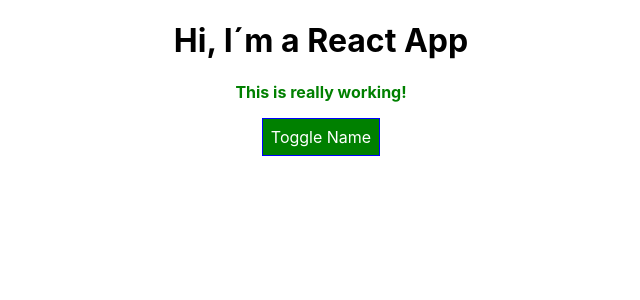
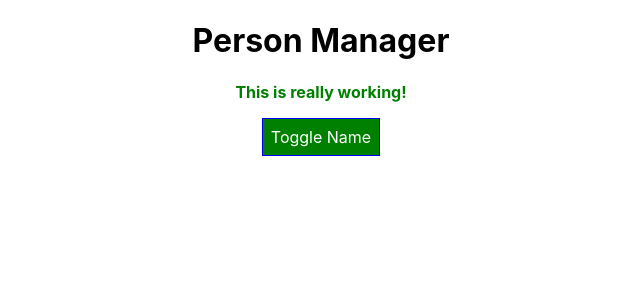
Before and after one commit to MaestroShifu/React-Complete-Guide, a React (Create React App) app: page / in a window 1280 px wide. Shown: the top 300 px of the page, without its empty margins (319-959 px from the left). Built offline with nearby package versions, Linux system fonts and the light colour scheme.

Commit message:
Se suben cambios y refactor del proyecto [Notaciones importantes de ciclos de vide etc etc]

```diff
--- a/src/components/Cockpit/Cockpit.js
+++ b/src/components/Cockpit/Cockpit.js
@@ -1,11 +1,11 @@
 import React from 'react';
 
-import classes from './Cockpit.css';//-> Importa clases especiales solo para el componente
+import './Cockpit.css';//-> Importa clases especiales solo para el componente
 
 const Cockpit = (props) => {
     return (
-        <div className={classes.Cockpit}>
-            <h1>Hi, I´m a React App</h1>
+        <div>
+            <h1>{props.title}</h1>
             <p className={props.class}>This is really working!</p>
 
             <button style={props.style} onClick={props.clicked}>Toggle Name</button>
--- a/src/components/Persons/Person/Person.js
+++ b/src/components/Persons/Person/Person.js
@@ -9,7 +9,7 @@
     // if(Math.random() > .7) {
     //     throw new Error("Someting went wrong");
     // }
-
+    console.log('[Person.js] rendering...');
     //-> Cuando son mas de dos lineas, se debe poner un div para agrupar y poner parentesis ( ).
     return (
         <div className="Person">
--- a/src/components/Persons/Persons.js
+++ b/src/components/Persons/Persons.js
@@ -4,6 +4,7 @@
 import Person from './Person/Person'
 
 const Persons = (props) => props.persons.map((person, index) => {
+    console.log('[Persons.js] rendering...');
     //Manejo de componente superior: Primero evalua el componente principal y si cambia de estado da acceso al nuevo componente. [Loading - Manejo de errores personalizados - Espera de cargas]
     return <ErrorBoundary key={index}><Person
         click={() => props.clicked(index)}
--- a/src/containers/App.js
+++ b/src/containers/App.js
@@ -1,66 +1,111 @@
-import React, { useState } from 'react';
-// import React, { Component } from 'react'; -> Componentes que extienden directamente de Component
+// import React, { useState } from 'react';
+import React, { Component } from 'react'; //-> Componentes que extienden directamente de Component
 
 import './App.css';
 
 import Persons from '../components/Persons/Persons';
 import Cockpit from '../components/Cockpit/Cockpit';
 
-//-> class-based components
-// class App extends Component {
-//   state = {
-//     persons: [
-//       { name: "Max", age: 28 },
-//       { name: "Daniel", age: 19 },
-//       { name: "Manu", age: 15 },
-//     ],
-//     otherState: 'Some other value'
-//   }
+class App extends Component {
+  constructor(props) {
+    console.log('[App.js] constructor');
+    super(props);
 
-//   constructor(props) {
-//    super(props);
-//    this.switchNameHandler = this.switchNameHandler.bind(this); //-> Asigna la funcion como propia de este componente
-//   }
+    this.state = {
+      persons: [
+        { name: "Max", age: 28 },
+        { name: "Daniel", age: 19 },
+        { name: "Manu", age: 15 },
+      ],
+      style: {
+        backgroundColor: "green",
+        color: "white",
+        font: 'inherit',
+        border: '1px solid blue',
+        padding: '8px',
+        cursor: 'pointer'
+      },
+      className: ['green', 'bold'],
+      showPersons: false
+    };
 
-//   //Si no lo llamo de esta manera, va a hacer referencia a la clase y no al evento como tal
-//   switchNameHandler = () => {//-> Expresion de Handler da referencia a eventos [Buenas practicas]
-//     console.log('Was cliked!');
-//     this.setState({//-> Cambia el estado del componente; Ejecuta el redenrizado del DOM por el nodo
-//       persons: [
-//         { name: "Maximilian", age: 25 },
-//         { name: "Daniel Santos", age: 22 },
-//         { name: "Manu", age: 15 },
-//       ],
-//     });
-//   }
+    // this.tooglePersonsHandler = this.tooglePersonsHandler.bind(this);
+  }
 
-//   render() {
-//     /* Forma tradicional de retornar */
-//     return (
-//       <div className="App">
-//         <h1>Hi, I´m a React App</h1>
-//         <p>This is really working!</p>
+  static getDerivedStateFromProps(props, state) {
+    console.log('[App.js] getDerivedStateFromProps', props);
+    return state;
+  }
 
-//         <button onClick={this.switchNameHandler}>Switch Name</button>
+  nameChangedHandler = (newName, index) => {
+    let state = {...this.state};
 
-//         <Person name={this.state.persons[0].name} age={this.state.persons[0].age} />
-//         <Person name={this.state.persons[1].name} age={this.state.persons[1].age}> My hobbies: Run in the park </Person>
-//         <Person name={this.state.persons[2].name} age={this.state.persons[2].age} />
-//       </div>
-//     );
+    state.persons[index].name = newName;
 
-//     /* Crear un elemento -> createElement('html', configuración, 'Nodos hijos') */
-//     // return React.createElement('div', {className: 'App'}, React.createElement('h1', null, 'Hi, I´m a React App'));
-//   }
-// }
+    this.setState(state);
+  }
 
-// export default App;
+  deletePersonHandler = (index) => {
+    let state = {...this.state};
 
-//Datos importantes
+    state.persons.splice(index, 1);
 
-//-> Props: Son los atributos de configuración para el componente.
+    this.setState(state);
+  }
 
-//-> State: Es la representacion del componente en un tiempo determinado, esta data puede variar en el ciclo de vida del mismo [Al detectar cambio renderiza en el DOM el componente]
+  tooglePersonsHandler = () => {
+    let style = {...this.state.style};
+    let className = {...this.state.className};
+
+    style.backgroundColor = !this.state.showPersons ? "red" : "green";
+    className = !this.state.showPersons ? ['red', 'bold'] : ['green', 'bold'];
+
+    this.setState({style: style, className: className, showPersons: !this.state.showPersons});
+
+    console.log(this.state)
+  }
+
+  render() {
+    console.log('[App.js] render');
+
+    return (
+      <div className="App">
+        <Cockpit
+          title={this.props.appTitle}
+          class={this.state.className.join(' ')}
+          style={this.state.style}
+          clicked={this.tooglePersonsHandler}
+        />
+
+        {/* If pro  [showPersons && data] -> Solo muestra si es verdadero */}
+        {this.state.showPersons &&
+          <div>
+            <Persons
+              persons={this.state.persons}
+              clicked={this.deletePersonHandler}
+              changed={this.nameChangedHandler}
+            />
+          </div>
+        }
+      </div>
+    );
+  }
+
+  componentWillMount() {
+    console.log('[App.js] componentWillMount');
+  }
+
+  componentDidMount() {
+    console.log('[App.js] componentDidMount');
+  }
+}
+
+
+
+
+
+
+
 
 
 
@@ -75,87 +120,88 @@
 // -> Las variables de estado las conserva React
 // -> No se deben mutar los estados del componente
 
-const App = props => {
-  // useState() -> El estado actual / Una función que lo actualiza.
-  const [ personsState, setPersonsState ] = useState({//-> Propiedad de ES6  “Desestructuración de Arrays” / Declara una “variable de estado del componente” / Puedes usar cuantas variables de estados quieras y con nombres diferentes
-    persons: [
-      { name: "Max", age: 28 },
-      { name: "Daniel", age: 19 },
-      { name: "Manu", age: 15 },
-    ]
-  });
+// const App = props => {
+//   // useState() -> El estado actual / Una función que lo actualiza.
+//   const [ personsState, setPersonsState ] = useState({//-> Propiedad de ES6  “Desestructuración de Arrays” / Declara una “variable de estado del componente” / Puedes usar cuantas variables de estados quieras y con nombres diferentes
+//     persons: [
+//       { name: "Max", age: 28 },
+//       { name: "Daniel", age: 19 },
+//       { name: "Manu", age: 15 },
+//     ]
+//   });
 
-  //Otra manera de manejar los estilos
-  const [ styleSheet, setStyle] = useState(
-    {
-      style: {
-        backgroundColor: "green",
-        color: "white",
-        font: 'inherit',
-        border: '1px solid blue',
-        padding: '8px',
-        cursor: 'pointer'
-      },
-      className: ['green', 'bold']
-    }
-  );
+//   //Otra manera de manejar los estilos
+//   const [ styleSheet, setStyle] = useState(
+//     {
+//       style: {
+//         backgroundColor: "green",
+//         color: "white",
+//         font: 'inherit',
+//         border: '1px solid blue',
+//         padding: '8px',
+//         cursor: 'pointer'
+//       },
+//       className: ['green', 'bold']
+//     }
+//   );
 
-  const [ showPersons, setshowPersons ] = useState(false);
+//   const [ showPersons, setshowPersons ] = useState(false);
 
-  // const [ otherState, setotherState ] = useState('Some other value'); -> Otra variable de entorno
+//   // const [ otherState, setotherState ] = useState('Some other value'); -> Otra variable de entorno
 
-  const nameChangedHandler = (newName, index) => {
-    let persons = [...personsState.persons];
+//   const nameChangedHandler = (newName, index) => {
+//     let persons = [...personsState.persons];
 
-    persons[index].name = newName;
+//     persons[index].name = newName;
 
-    setPersonsState({//-> Se crea un set para modificar cada estado
-      persons: persons
-    });
-  }
+//     setPersonsState({//-> Se crea un set para modificar cada estado
+//       persons: persons
+//     });
+//   }
 
-  const deletePersonHandler = (index) => {
-    // let persons = personsState.persons;-> Estoy copiando la asignacion por memoria a [persons], tenemos es que copiar el elemento
-    let persons = [...personsState.persons]; //-> Realizo la copia del elemento
+//   const deletePersonHandler = (index) => {
+//     // let persons = personsState.persons;-> Estoy copiando la asignacion por memoria a [persons], tenemos es que copiar el elemento
+//     let persons = [...personsState.persons]; //-> Realizo la copia del elemento
 
-    persons.splice(index, 1);
+//     persons.splice(index, 1);
 
-    setPersonsState({
-      persons: persons
-    });
-  }
+//     setPersonsState({
+//       persons: persons
+//     });
+//   }
 
-  const tooglePersonsHandler = () => {
-    let styleBtn = {...styleSheet.style};
-    let className = [...styleSheet.className];
+//   const tooglePersonsHandler = () => {
+//     let styleBtn = {...styleSheet.style};
+//     let className = [...styleSheet.className];
 
-    styleBtn.backgroundColor = !showPersons ? "red" : "green";
-    className = !showPersons ? ['red', 'bold'] : ['green', 'bold'];
+//     styleBtn.backgroundColor = !showPersons ? "red" : "green";
+//     className = !showPersons ? ['red', 'bold'] : ['green', 'bold'];
 
-    setStyle({style: styleBtn, className: className});
-    setshowPersons(!showPersons);
-  }
+//     setStyle({style: styleBtn, className: className});
+//     setshowPersons(!showPersons);
+//   }
 
-  return (
-    <div className="App">
-      <Cockpit
-        class={styleSheet.className.join(' ')}
-        style={styleSheet.style}
-        clicked={tooglePersonsHandler}
-      />
+//   return (
+//     <div className="App">
+//       <Cockpit
+//         title={props.appTitle}
+//         class={styleSheet.className.join(' ')}
+//         style={styleSheet.style}
+//         clicked={tooglePersonsHandler}
+//       />
 
-      {/* If pro  [showPersons && data] -> Solo muestra si es verdadero */}
-      {showPersons &&
-        <div>
-          <Persons
-            persons={personsState.persons}
-            clicked={deletePersonHandler}
-            changed={nameChangedHandler}
-          />
-        </div>
-      }
-    </div>
-  );
-}
+//       {/* If pro  [showPersons && data] -> Solo muestra si es verdadero */}
+//       {showPersons &&
+//         <div>
+//           <Persons
+//             persons={personsState.persons}
+//             clicked={deletePersonHandler}
+//             changed={nameChangedHandler}
+//           />
+//         </div>
+//       }
+//     </div>
+//   );
+// }
 
 export default App;
--- a/src/index.js
+++ b/src/index.js
@@ -4,7 +4,7 @@
 import App from './containers/App';
 import * as serviceWorker from './serviceWorker';
 
-ReactDOM.render(<App />, document.getElementById('root'));
+ReactDOM.render(<App appTitle="Person Manager"/>, document.getElementById('root'));
 
 // If you want your app to work offline and load faster, you can change
 // unregister() to register() below. Note this comes with some pitfalls.
```
Also changed, not shown: src/components/Components.txt.
